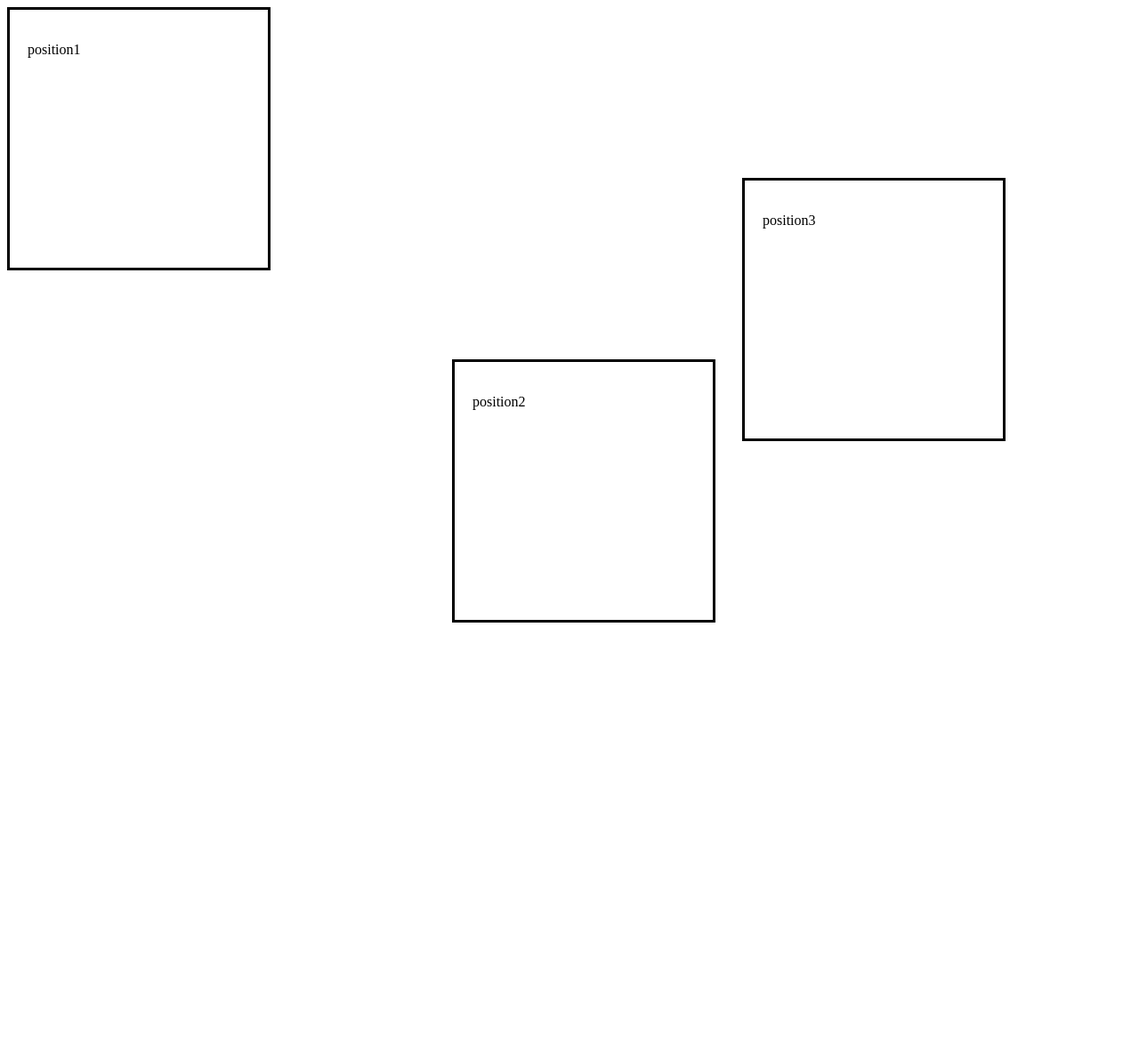
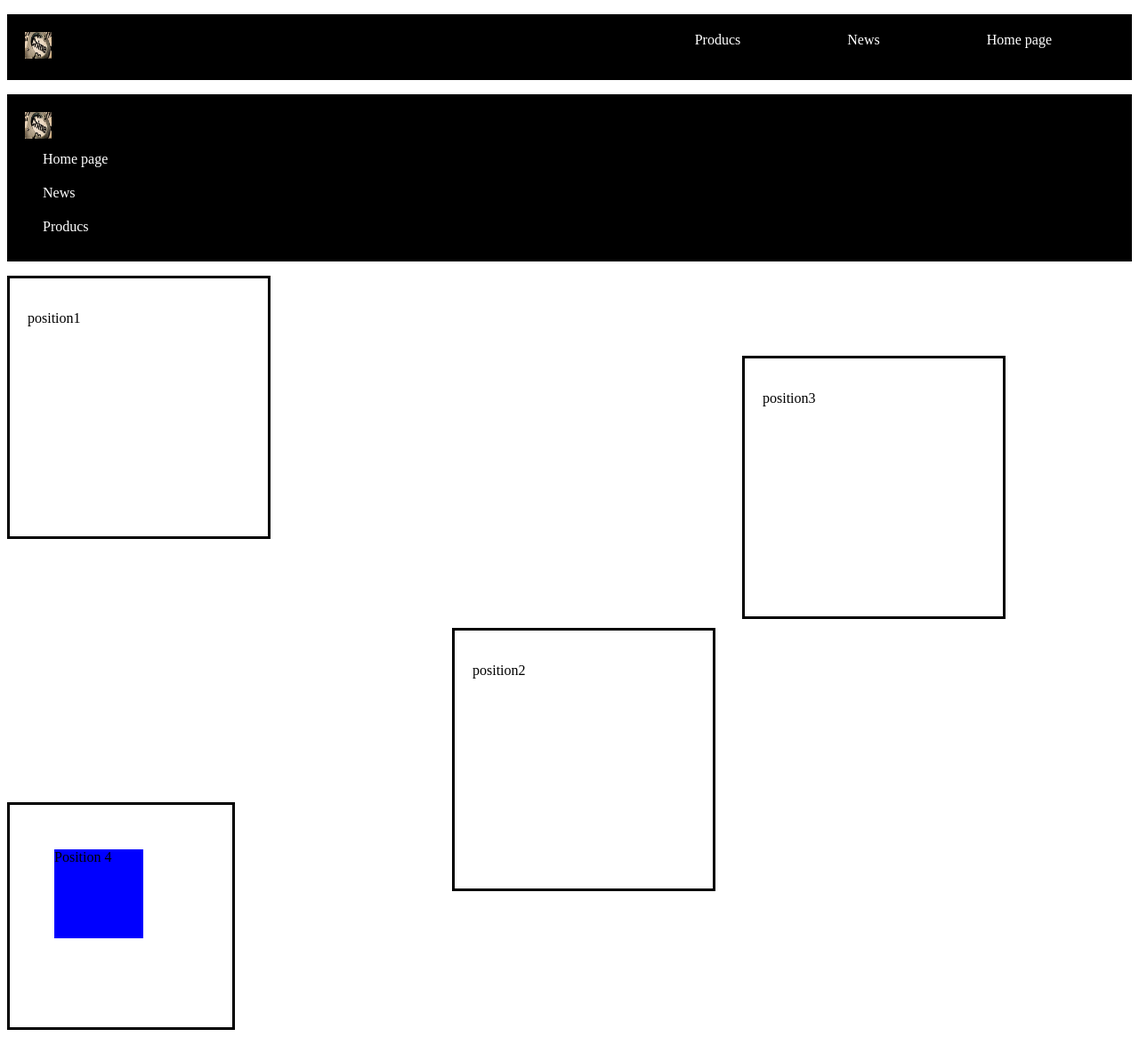
Before and after one commit to Drinqaka/HTMLCSSJAVASCRIPT2, a plain HTML site: page moduli15/index.html in a window 1280 px wide. Shown: the whole page at 89% size. Before the commit the page ends 800 px from the top, so only its background shows below. Drawn offline with Linux system fonts and the light colour scheme.

Commit message:
moduli15

```diff
--- a/moduli15/index.html
+++ b/moduli15/index.html
@@ -3,10 +3,29 @@
 <head>
     <meta charset="UTF-8">
     <meta name="viewport" content="width=device-width, initial-scale=1.0">
-    <title>titletitle</title>
+    <title>Index</title>
     <link rel="stylesheet" href="style.css">
 </head>
 <body>
+
+    <nav id="horizontal">
+        <ul>
+            <img src="crime.jpg" alt="image">
+            <li><a href="index.html">Home page</a></li>
+            <li><a href="news.html">News</a></li>
+            <li><a href="produtcs.html">Producs</a></li>
+        </ul>
+    </nav>
+
+    <nav id="vertical">
+        <ul>
+            <img src="crime.jpg" alt="image">
+            <li><a href="index.html">Home page</a></li>
+            <li><a href="news.html">News</a></li>
+            <li><a href="produtcs.html">Producs</a></li>
+        </ul>
+    </nav>
+
     <div id="div1">
      <p>position1</p>
     </div>
@@ -18,5 +37,11 @@
     <div id="div3">
      <p>position3</p>
     </div>
+
+    <div id="parent">
+        <div id="child">
+            Position 4
+        </div>
+    </div>
 </body>
 </html>
--- a/moduli15/style.css
+++ b/moduli15/style.css
@@ -25,7 +25,83 @@ div#div3{
     width: 250px;
     height: 250px;
     padding: 20px;
-    margin-top: 100px;
+    margin-top: 300px;
     top: 100px;
     right: 150px;
 }
+
+#parent{
+    position: relative;
+    border: 3px solid black;
+    width: 250px;
+    height: 250px;
+}
+
+#child{
+    position: absolute;
+    background-color: blue;
+    width: 100px;
+    height: 100px;
+    bottom: 100px;
+    right: 100px;
+}
+
+#horizontal ul{
+    list-style-type: none;
+    background-color: black;
+    overflow: hidden;
+    padding: 20px;
+}
+
+#horizontal ul li{
+    float: right;
+}
+
+#horizontal ul li a{
+    color: white;
+    padding: 50px;
+    text-decoration: none;
+}
+
+#horizontal ul li a:hover{
+    background-color: rgb(63, 63, 63);
+}
+
+nav ul li a{
+    margin-right: 20px;
+}
+
+img{
+    width: 30px;
+    height: 30px;
+}
+
+#vertical ul{
+    list-style-type: none;
+    background-color: black;
+    overflow: hidden;
+    padding: 20px;
+}
+
+#vertical ul li{
+    padding: 10px;
+}
+
+#vertical ul li a{
+    color: white;
+    padding: 10px;
+    text-decoration: none;
+}
+
+#vertical ul li a:hover{
+    background-color: rgb(63, 63, 63);
+}
+
+nav ul li a{
+    margin-right: 20px;
+}
+
+img{
+    width: 30px;
+    height: 30px;
+}
```
Also changed, not shown: moduli15/news.html (added, +18 -0 lines), moduli15/produtcs.html (added, +18 -0 lines), moduli15/crime.jpg (added).
